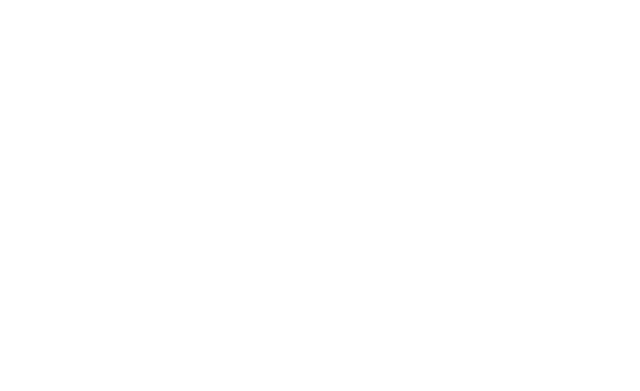
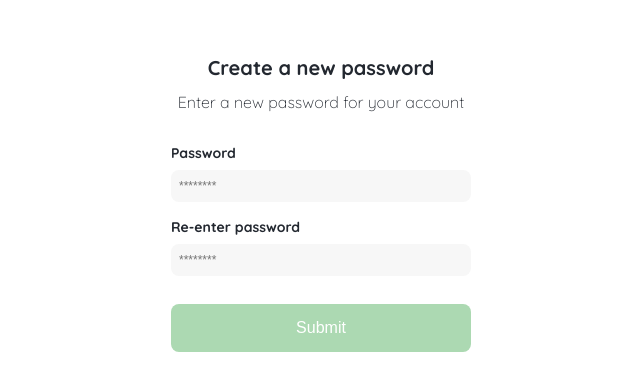
Before and after one commit to Mono-Gato/Yard-Sale_React, a React app: page / in a window 1280 px wide. Shown: the part 981-1372 px from the top of the page, without its empty margins (319-959 px from the left). Before the commit the page ends 800 px from the top, so only its background shows below. Built offline with nearby package versions, Linux system fonts and the light colour scheme.

Commit message:
ADD RecoveryPassword Container

```diff
--- a/package.json
+++ b/package.json
@@ -23,6 +23,7 @@
     "html-webpack-plugin": "^5.5.0",
     "react": "^17.0.2",
     "react-dom": "^17.0.2",
+    "react-router-dom": "^6.3.0",
     "webpack": "^5.74.0",
     "webpack-cli": "^4.10.0",
     "webpack-dev-server": "^4.10.1"
--- a/src/components/App.jsx
+++ b/src/components/App.jsx
@@ -1,12 +1,14 @@
 import React from 'react'
 import { Layout } from '../containers/Layout';
 import { Login } from '../containers/Login';
+import { RecoveryPassword } from '../containers/RecoveryPassword';
 import '../styles/global.scss'
 
 function App () {
     return(
         <Layout>
             <Login />
+            <RecoveryPassword />
         </Layout>
     )
 }
--- /dev/null
+++ b/src/containers/RecoveryPassword.jsx
@@ -0,0 +1,24 @@
+import React from 'react'
+import '../styles/RecoveryPassword.scss'
+
+function RecoveryPassword () {
+    return(
+        <div className="password">
+            <div className="form-container">
+                <img className="logo" src="./src/static/Logos/logo_yard_sale.svg" alt="Logo Yard Sale" />
+                <h1 className="title">Create a new password</h1>
+                <p className="subtitle"> Enter a new password for your account</p>
+                <form action className="form">
+                    <label htmlFor="password__password" className="label label--password">Password</label>
+                    <input type="password" className="input input--password" placeholder="********" id="password__password" />
+                    <label htmlFor="password__re-password" className="label label--password">Re-enter password</label>
+                    <input type="password" className="input input--password" placeholder="********" id="password__re-password" />
+                    <input type="submit" defaultValue="Confirm" className="button login__button" />
+                </form>
+            </div>
+        </div>
+
+    )
+}
+
+export { RecoveryPassword }
--- /dev/null
+++ b/src/styles/RecoveryPassword.scss
@@ -0,0 +1,158 @@
+@import './vars.scss';
+
+/*Login*/
+.password, .email, .login, .account{
+    width: 100%;
+    height: 100vh;
+    display: grid;
+    place-items: center;
+    padding: 24px;
+}
+
+.form-container{
+    display: grid;
+    grid-template-rows:  auto 1fr auto;
+    width: 300px;
+
+}
+.account .form-container{
+    min-height: 100%;
+    padding-top: 32px;
+}
+.email .form-container{
+    justify-items: center;
+}
+
+.login .logo{
+    margin-bottom: 48px;
+}
+.title{
+    font-size: $lg;
+    margin-bottom: 12px;
+    text-align: center;
+    font-weight: 700;
+
+}
+.account .title{
+    text-align: left;
+    margin-bottom: 32px;
+}
+.subtitle{
+    color: $dark;
+    font-size: $md;
+    font-weight: 300;
+    margin-top: 0;
+    margin-bottom: 32px;
+    text-align: center;
+}
+.email__image{
+    width: 132px;
+    height: 132px;
+    border-radius: 50%;
+    background-color: $text-input-field;
+    display: flex;
+    justify-content: center;
+    align-items: center;
+    margin-bottom: 32px;
+    padding: 24px;
+}
+.email__image img{
+width: 100%;
+}
+.form{
+    display: flex;
+    flex-direction: column;
+}
+.value{
+    color: $very-light-pink;
+    font-size: $md;
+    margin-bottom: 32px;
+}
+.account .form{
+    justify-content: space-between;
+}
+.form div{
+    display: flex;
+    flex-direction: column;
+}
+.form a{
+    text-decoration: none;
+    color: $hospital-green;
+    font-size:$sm;
+    text-align: center;
+    margin-bottom: 32px;
+}
+.label{
+    font-size: $sm;
+    font-weight: 700;
+    margin-bottom: 8px;
+}
+.edit-account .label{
+    margin-bottom: 8px;
+}
+.input{
+    background-color: $text-input-field;
+    border: none;
+    border-radius: 8px;
+    height: 32px;
+    padding: 8px;
+    font-size: 12px;
+    margin-bottom: 16px;
+}
+.resend{
+    font-size: $sm;
+}
+.resend a{
+    color: $hospital-green;
+    text-decoration: none;
+}
+.resend span{
+    color: $very-light-pink;
+}
+.button{
+    background-color: $hospital-green;
+    border-radius: 8px;
+    border: none;
+    color: $white;
+    width: 100%;
+    cursor: pointer;
+    font-size: $md;
+    font-weight: 500;
+    height: 48px;
+}
+.button--secondary{
+    background-color: $white;
+    color: $hospital-green;
+    border: 1px solid $hospital-green;
+}
+.login .button--secondary{
+    position: absolute;
+    width: inherit;
+    bottom: 0;
+    margin-bottom: 32px;
+}
+.edit-account .button--secondary{
+    margin-bottom: 32px;
+}
+.login__button{
+    margin-top: 12px;
+    margin-bottom: 32px;
+}
+
+
+@media (min-width: 640px) {
+    .logo{
+        display:none;
+    }
+    .login .button--secondary{
+        position: initial;
+        margin-bottom: 0;
+    }
+    .account .form-container{
+        min-height: auto;
+        padding-top: 0;
+    }
+    .edit-account .button--secondary{
+        margin-bottom: 0;
+    }
+}
```
Also changed, not shown: 1 other file (tests, documents, lock files or other folders).
